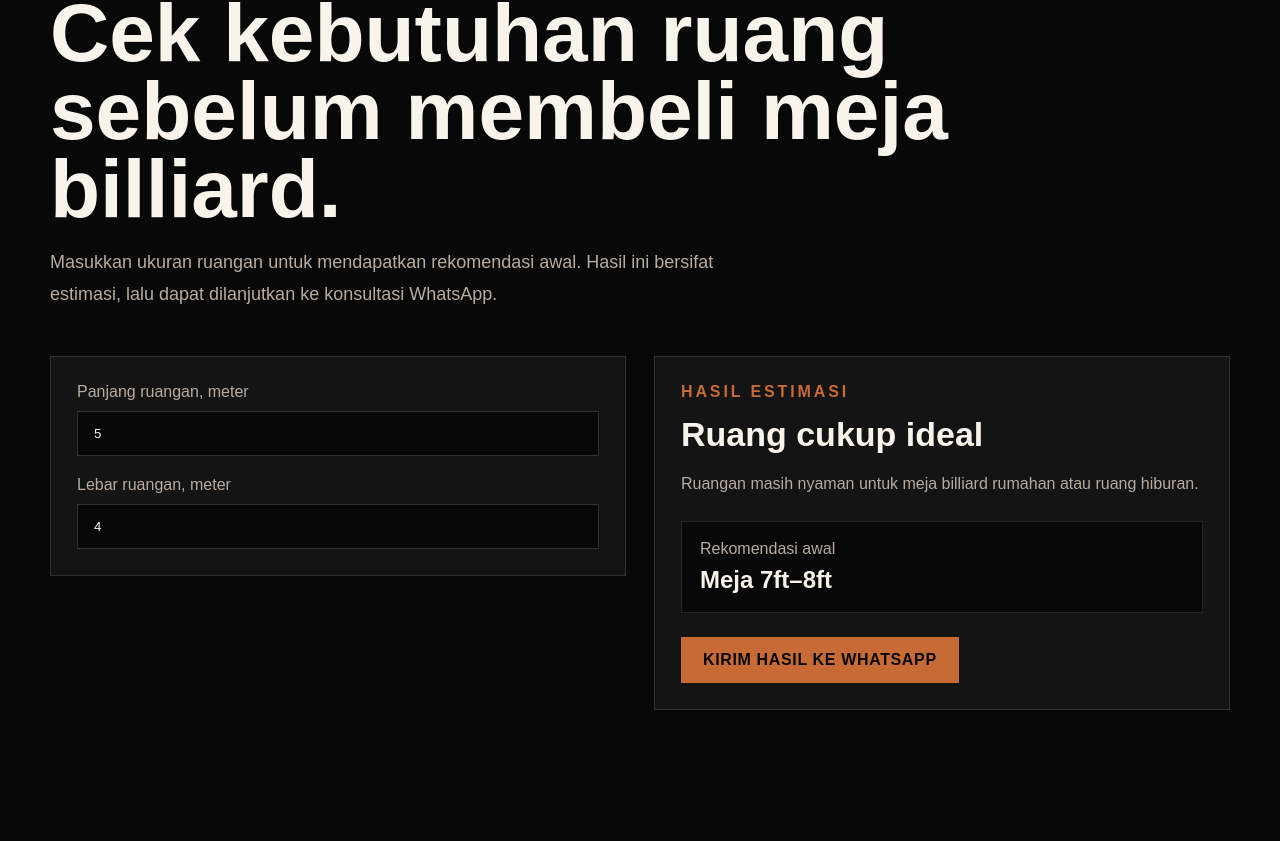
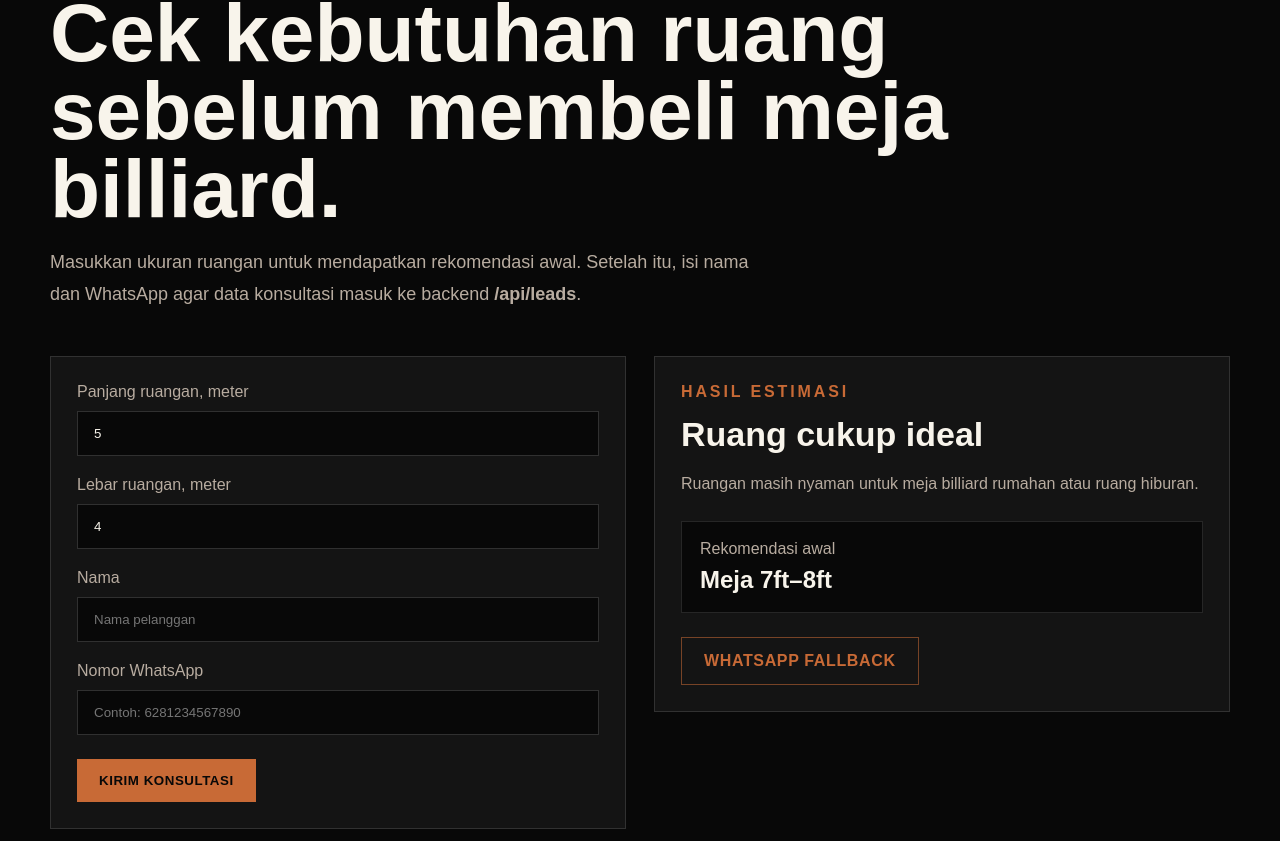
Before and after one commit to elnoru09/vania-billiard-uiux, a Next.js app: page /simulator in a window 1280 px wide. Shown: the part 225-1066 px from the top of the page. Before the commit the page ends 1031 px from the top, so only its background shows below. Built offline with nearby package versions, Linux system fonts and the light colour scheme.

Commit message:
feat: connect simulator form to leads API

```diff
--- a/src/app/simulator/page.tsx
+++ b/src/app/simulator/page.tsx
@@ -1,6 +1,6 @@
 "use client";
 
-import { useMemo, useState } from "react";
+import { type FormEvent, useMemo, useState } from "react";
 
 function getRecommendation(length: number, width: number) {
   if (!length || !width) {
@@ -45,16 +45,83 @@ function getRecommendation(length: number, width: number) {
   };
 }
 
+type SubmitStatus = {
+  type: "idle" | "success" | "error";
+  message: string;
+};
+
 export default function SimulatorPage() {
   const [length, setLength] = useState("5");
   const [width, setWidth] = useState("4");
+  const [name, setName] = useState("");
+  const [phone, setPhone] = useState("");
+  const [isSubmitting, setIsSubmitting] = useState(false);
+  const [status, setStatus] = useState<SubmitStatus>({
+    type: "idle",
+    message: "",
+  });
 
   const result = useMemo(() => {
     return getRecommendation(Number(length), Number(width));
   }, [length, width]);
 
-  const waText = `Halo Vania Billiard, saya ingin konsultasi ukuran meja billiard. Ukuran ruangan saya sekitar ${length}m x ${width}m.`;
+  const message = `Ukuran ruangan: ${length}m x ${width}m. Rekomendasi awal: ${result.table}. Status: ${result.title}.`;
+
+  const waText = `Halo Vania Billiard, saya ingin konsultasi ukuran meja billiard. ${message}`;
   const waUrl = `https://wa.me/6282241545326?text=${encodeURIComponent(waText)}`;
+
+  async function handleSubmit(event: FormEvent<HTMLFormElement>) {
+    event.preventDefault();
+    setIsSubmitting(true);
+    setStatus({
+      type: "idle",
+      message: "",
+    });
+
+    try {
+      const response = await fetch("/api/leads", {
+        method: "POST",
+        headers: {
+          "Content-Type": "application/json",
+        },
+        body: JSON.stringify({
+          name,
+          phone,
+          source: "simulator",
+          product: "Simulator Ruang",
+          message,
+        }),
+      });
+
+      const data = (await response.json()) as {
+        success?: boolean;
+        message?: string;
+      };
+
+      if (!response.ok || !data.success) {
+        setStatus({
+          type: "error",
+          message: data.message ?? "Lead gagal dikirim. Periksa kembali data yang diisi.",
+        });
+        return;
+      }
+
+      setStatus({
+        type: "success",
+        message: "Data konsultasi berhasil dikirim. Admin dapat melihat lead dari log server untuk tahap awal.",
+      });
+
+      setName("");
+      setPhone("");
+    } catch {
+      setStatus({
+        type: "error",
+        message: "Terjadi kesalahan koneksi saat mengirim lead.",
+      });
+    } finally {
+      setIsSubmitting(false);
+    }
+  }
 
   return (
     <main style={{ minHeight: "100vh", background: "#080808", color: "#f8f4eb" }}>
@@ -97,8 +164,8 @@ export default function SimulatorPage() {
           Cek kebutuhan ruang sebelum membeli meja billiard.
         </h1>
         <p style={{ maxWidth: 720, color: "#b8aca0", fontSize: 18, lineHeight: 1.8 }}>
-          Masukkan ukuran ruangan untuk mendapatkan rekomendasi awal. Hasil ini bersifat estimasi, lalu dapat
-          dilanjutkan ke konsultasi WhatsApp.
+          Masukkan ukuran ruangan untuk mendapatkan rekomendasi awal. Setelah itu, isi nama dan WhatsApp agar data
+          konsultasi masuk ke backend <strong>/api/leads</strong>.
         </p>
 
         <div
@@ -110,7 +177,10 @@ export default function SimulatorPage() {
             alignItems: "start",
           }}
         >
-          <div style={{ background: "#141414", border: "1px solid rgba(255,255,255,0.12)", padding: 26 }}>
+          <form
+            onSubmit={handleSubmit}
+            style={{ background: "#141414", border: "1px solid rgba(255,255,255,0.12)", padding: 26 }}
+          >
             <label style={{ display: "block", color: "#b8aca0", marginBottom: 10 }}>Panjang ruangan, meter</label>
             <input
               type="number"
@@ -141,9 +211,72 @@ export default function SimulatorPage() {
                 background: "#080808",
                 border: "1px solid rgba(255,255,255,0.16)",
                 color: "#f8f4eb",
+                marginBottom: 20,
               }}
             />
-          </div>
+
+            <label style={{ display: "block", color: "#b8aca0", marginBottom: 10 }}>Nama</label>
+            <input
+              type="text"
+              value={name}
+              onChange={(event) => setName(event.target.value)}
+              placeholder="Nama pelanggan"
+              style={{
+                width: "100%",
+                padding: "14px 16px",
+                background: "#080808",
+                border: "1px solid rgba(255,255,255,0.16)",
+                color: "#f8f4eb",
+                marginBottom: 20,
+              }}
+            />
+
+            <label style={{ display: "block", color: "#b8aca0", marginBottom: 10 }}>Nomor WhatsApp</label>
+            <input
+              type="text"
+              value={phone}
+              onChange={(event) => setPhone(event.target.value)}
+              placeholder="Contoh: 6281234567890"
+              style={{
+                width: "100%",
+                padding: "14px 16px",
+                background: "#080808",
+                border: "1px solid rgba(255,255,255,0.16)",
+                color: "#f8f4eb",
+              }}
+            />
+
+            <button
+              type="submit"
+              disabled={isSubmitting}
+              style={{
+                display: "inline-flex",
+                marginTop: 24,
+                background: isSubmitting ? "#7a4a31" : "#c86a36",
+                color: "#080808",
+                border: 0,
+                padding: "14px 22px",
+                fontWeight: 800,
+                textTransform: "uppercase",
+                letterSpacing: "0.04em",
+                cursor: isSubmitting ? "not-allowed" : "pointer",
+              }}
+            >
+              {isSubmitting ? "Mengirim..." : "Kirim Konsultasi"}
+            </button>
+
+            {status.message ? (
+              <p
+                style={{
+                  margin: "18px 0 0",
+                  color: status.type === "success" ? "#72d572" : "#ff8a8a",
+                  lineHeight: 1.7,
+                }}
+              >
+                {status.message}
+              </p>
+            ) : null}
+          </form>
 
           <div style={{ background: "#141414", border: "1px solid rgba(255,255,255,0.12)", padding: 26 }}>
             <p style={{ margin: 0, color: "#c86a36", fontWeight: 800, letterSpacing: "0.18em" }}>HASIL ESTIMASI</p>
@@ -169,15 +302,16 @@ export default function SimulatorPage() {
               style={{
                 display: "inline-flex",
                 marginTop: 24,
-                background: "#c86a36",
-                color: "#080808",
+                background: "transparent",
+                color: "#c86a36",
+                border: "1px solid rgba(200,106,54,0.55)",
                 padding: "14px 22px",
                 fontWeight: 800,
                 textTransform: "uppercase",
                 letterSpacing: "0.04em",
               }}
             >
-              Kirim hasil ke WhatsApp
+              WhatsApp fallback
             </a>
           </div>
         </div>
```
